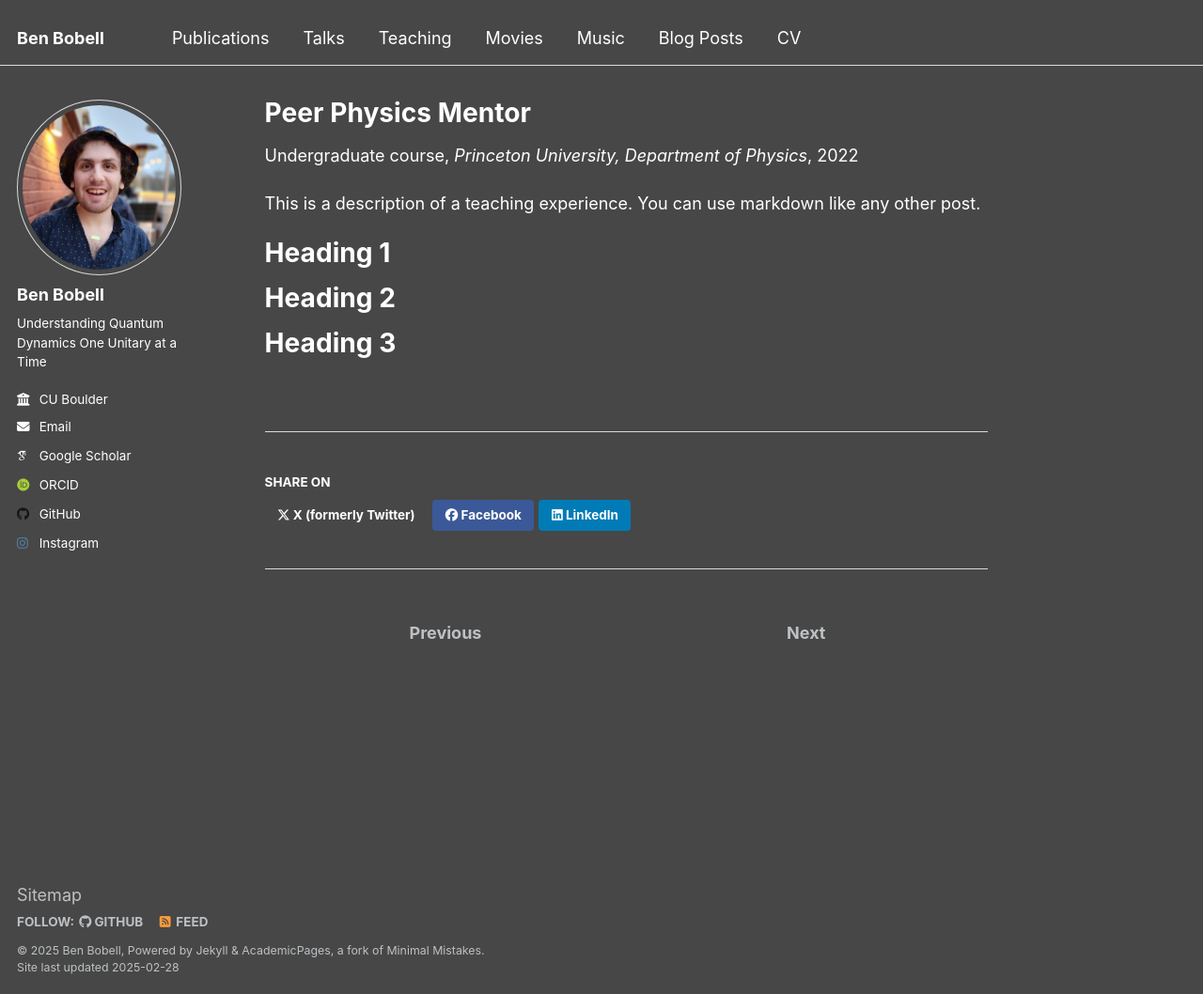
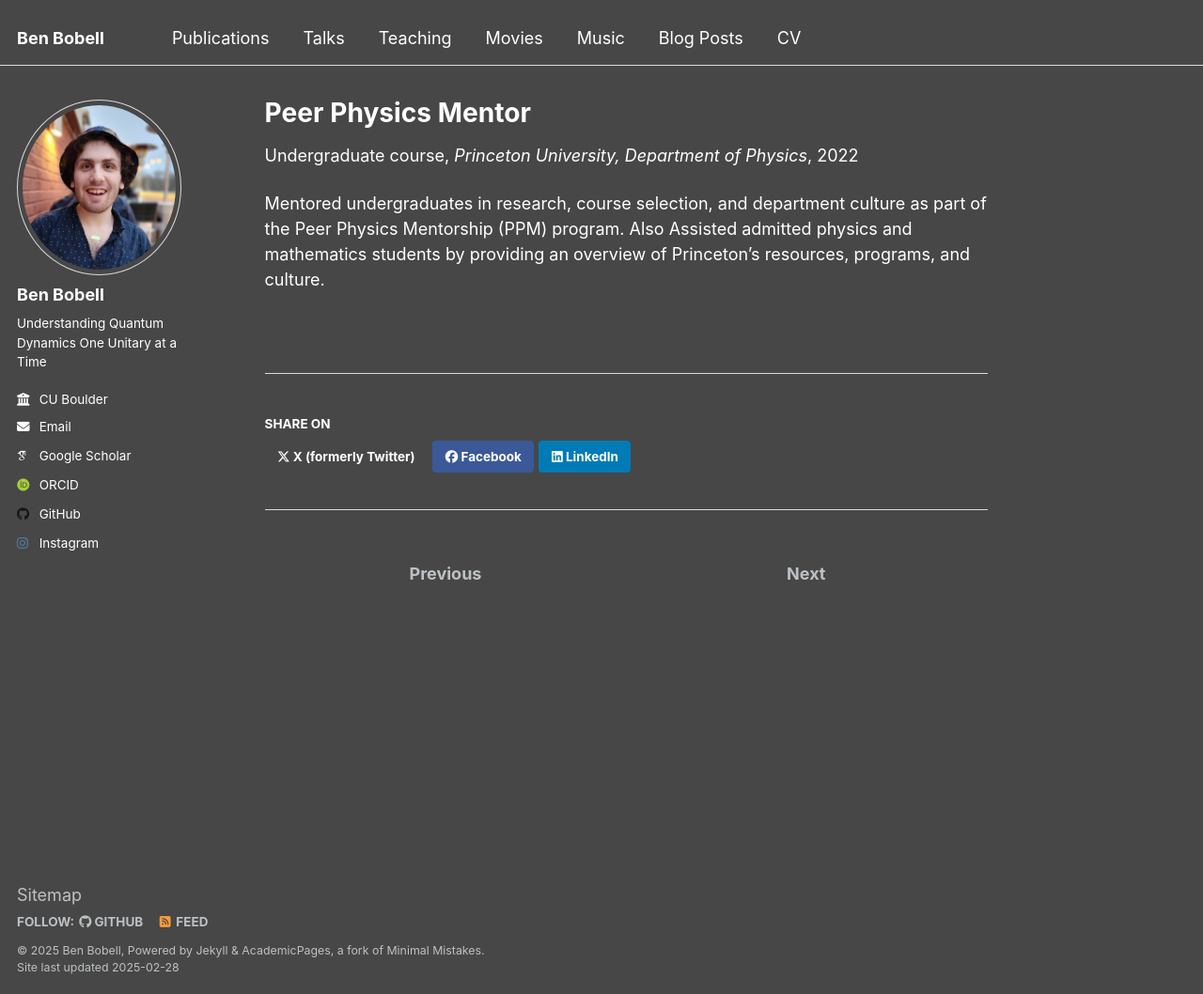
Before and after one commit to BenBobell00/BenBobell00.github.io, a Jekyll site: the page built from _teaching/2014-spring-teaching-1.md, in a window 1280 px wide and 1058 px high. Shown: the whole window at 94% size. Built offline with Jekyll 4.4.1, drawn with Linux system fonts in a browser that asks for light colours; some web fonts are replaced.

Commit message:
Update 2014-spring-teaching-1.md

```diff
--- a/_teaching/2014-spring-teaching-1.md
+++ b/_teaching/2014-spring-teaching-1.md
@@ -7,14 +7,4 @@ venue: "Princeton University, Department of Physics"
 date: 2022-03-01
 location: "Princeton, New Jersey"
 ---
-
-This is a description of a teaching experience. You can use markdown like any other post.
-
-Heading 1
-======
-
-Heading 2
-======
-
-Heading 3
-======
+Mentored undergraduates in research, course selection, and department culture as part of the Peer Physics Mentorship (PPM) program. Also Assisted admitted physics and mathematics students by providing an overview of Princeton's resources, programs, and culture.
```
